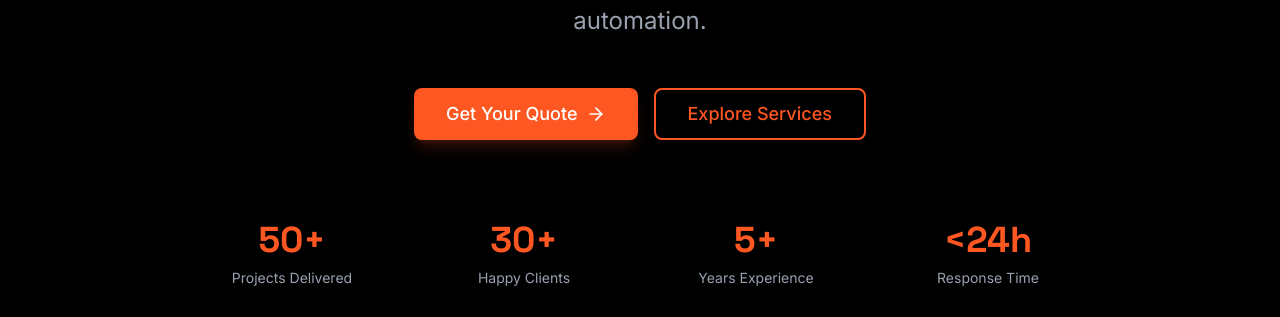
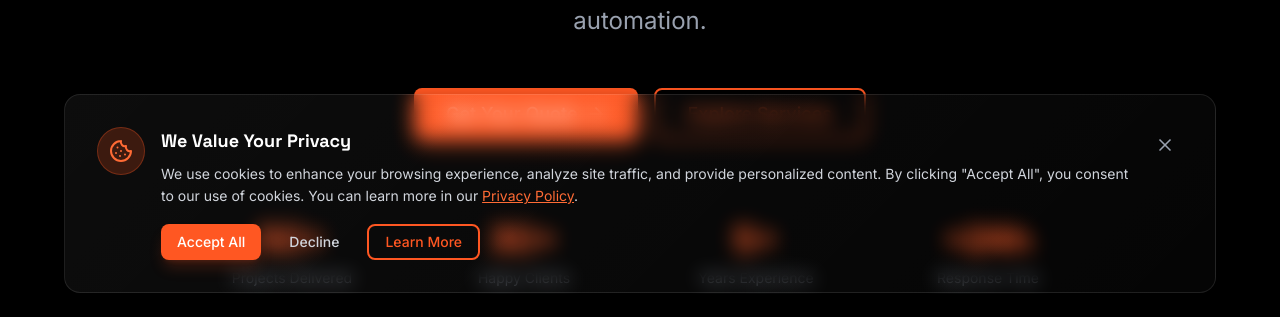
Before and after one commit to novyrix/site, a Next.js app: page / in a window 1280 px wide. Shown: the part 483-800 px from the top of the page. Built offline with nearby package versions, Linux system fonts and the light colour scheme; no server answers.

Commit message:
feat: add toast notifications to contact form, cookie consent banner, robots.txt and sitemap.xml

```diff
--- a/src/app/layout.tsx
+++ b/src/app/layout.tsx
@@ -6,6 +6,7 @@ import { Footer } from "@/components/footer";
 import { Preloader } from "@/components/preloader";
 import { SessionProvider } from "@/components/session-provider";
 import { ToastProvider } from "@/components/ui/toast";
+import { CookieConsent } from "@/components/cookie-consent";
 import { auth } from "@/lib/auth";
 import { Analytics } from "@vercel/analytics/react";
 import { SpeedInsights } from "@vercel/speed-insights/next";
@@ -68,6 +69,7 @@ export default async function RootLayout({
             <Navigation />
             {children}
             <Footer />
+            <CookieConsent />
           </ToastProvider>
         </SessionProvider>
         <Analytics />
--- /dev/null
+++ b/src/app/sitemap.ts
@@ -0,0 +1,80 @@
+import { MetadataRoute } from 'next'
+
+export default function sitemap(): MetadataRoute.Sitemap {
+  const baseUrl = 'https://www.novyrix.com'
+
+  return [
+    {
+      url: baseUrl,
+      lastModified: new Date(),
+      changeFrequency: 'weekly',
+      priority: 1,
+    },
+    {
+      url: `${baseUrl}/about`,
+      lastModified: new Date(),
+      changeFrequency: 'monthly',
+      priority: 0.8,
+    },
+    {
+      url: `${baseUrl}/services`,
+      lastModified: new Date(),
+      changeFrequency: 'monthly',
+      priority: 0.9,
+    },
+    {
+      url: `${baseUrl}/calculators`,
+      lastModified: new Date(),
+      changeFrequency: 'weekly',
+      priority: 0.9,
+    },
+    {
+      url: `${baseUrl}/calculators/website`,
+      lastModified: new Date(),
+      changeFrequency: 'weekly',
+      priority: 0.9,
+    },
+    {
+      url: `${baseUrl}/calculators/software`,
+      lastModified: new Date(),
+      changeFrequency: 'weekly',
+      priority: 0.9,
+    },
+    {
+      url: `${baseUrl}/calculators/automation`,
+      lastModified: new Date(),
+      changeFrequency: 'weekly',
+      priority: 0.9,
+    },
+    {
+      url: `${baseUrl}/contact`,
+      lastModified: new Date(),
+      changeFrequency: 'monthly',
+      priority: 0.7,
+    },
+    {
+      url: `${baseUrl}/terms`,
+      lastModified: new Date(),
+      changeFrequency: 'yearly',
+      priority: 0.3,
+    },
+    {
+      url: `${baseUrl}/privacy`,
+      lastModified: new Date(),
+      changeFrequency: 'yearly',
+      priority: 0.3,
+    },
+    {
+      url: `${baseUrl}/login`,
+      lastModified: new Date(),
+      changeFrequency: 'monthly',
+      priority: 0.5,
+    },
+    {
+      url: `${baseUrl}/register`,
+      lastModified: new Date(),
+      changeFrequency: 'monthly',
+      priority: 0.5,
+    },
+  ]
+}
--- a/src/components/contact-form.tsx
+++ b/src/components/contact-form.tsx
@@ -2,18 +2,18 @@
 
 import { useState } from 'react';
 import { Button } from '@/components/ui/button';
+import { useToastActions } from '@/components/ui/toast';
 import { Send } from 'lucide-react';
 import { trackEvent } from '@/lib/analytics';
 
 export function ContactForm() {
   const [isSubmitting, setIsSubmitting] = useState(false);
   const [submitted, setSubmitted] = useState(false);
-  const [error, setError] = useState('');
+  const toast = useToastActions();
 
   async function handleSubmit(e: React.FormEvent<HTMLFormElement>) {
     e.preventDefault();
     setIsSubmitting(true);
-    setError('');
 
     const formData = new FormData(e.currentTarget);
     const data = {
@@ -40,10 +40,18 @@ export function ContactForm() {
         source: 'contact_page'
       });
 
+      toast.success(
+        'Message Sent Successfully!',
+        "We'll get back to you within 24 hours."
+      );
+
       setSubmitted(true);
       (e.target as HTMLFormElement).reset();
     } catch (err) {
-      setError(err instanceof Error ? err.message : 'Failed to send message');
+      toast.error(
+        'Failed to Send Message',
+        err instanceof Error ? err.message : 'Please try again later.'
+      );
     } finally {
       setIsSubmitting(false);
     }
@@ -71,12 +79,6 @@ export function ContactForm() {
 
   return (
     <form onSubmit={handleSubmit} className="space-y-6">
-      {error && (
-        <div className="bg-red-500/10 border border-red-500/50 rounded-lg p-4 text-red-400 text-sm">
-          {error}
-        </div>
-      )}
-
       <div className="grid grid-cols-1 md:grid-cols-2 gap-6">
         <div>
           <label htmlFor="name" className="block text-sm font-medium mb-2">
--- /dev/null
+++ b/src/components/cookie-consent.tsx
@@ -0,0 +1,108 @@
+"use client";
+
+import * as React from "react";
+import { X, Cookie } from "lucide-react";
+import { Button } from "@/components/ui/button";
+
+export function CookieConsent() {
+  const [isVisible, setIsVisible] = React.useState(false);
+
+  React.useEffect(() => {
+    // Check if user has already consented
+    const consent = localStorage.getItem("cookie-consent");
+    if (!consent) {
+      // Show banner after a short delay
+      setTimeout(() => setIsVisible(true), 1000);
+    }
+  }, []);
+
+  const handleAccept = () => {
+    localStorage.setItem("cookie-consent", "accepted");
+    setIsVisible(false);
+
+    // Initialize analytics or other tracking here
+    if (typeof window !== "undefined") {
+      // Example: Enable Google Analytics
+      // window.gtag?.('consent', 'update', {
+      //   analytics_storage: 'granted'
+      // });
+    }
+  };
+
+  const handleDecline = () => {
+    localStorage.setItem("cookie-consent", "declined");
+    setIsVisible(false);
+  };
+
+  if (!isVisible) return null;
+
+  return (
+    <div className="fixed bottom-0 left-0 right-0 z-[150] p-4 md:p-6 animate-slideUp">
+      <div className="max-w-6xl mx-auto">
+        <div className="glass-card border border-white/20 rounded-xl p-6 md:p-8 shadow-2xl">
+          <div className="flex items-start gap-4">
+            {/* Icon */}
+            <div className="flex-shrink-0">
+              <div className="w-12 h-12 rounded-full bg-primary-500/20 border border-primary-500/30 flex items-center justify-center">
+                <Cookie className="w-6 h-6 text-primary-400" />
+              </div>
+            </div>
+
+            {/* Content */}
+            <div className="flex-1 min-w-0">
+              <h3 className="text-lg font-display font-bold text-white mb-2">
+                We Value Your Privacy
+              </h3>
+              <p className="text-sm text-gray-300 leading-relaxed mb-4">
+                We use cookies to enhance your browsing experience, analyze site traffic, and provide personalized content. By clicking "Accept All", you consent to our use of cookies. You can learn more in our{" "}
+                <a
+                  href="/privacy"
+                  className="text-primary-400 hover:text-primary-300 underline"
+                >
+                  Privacy Policy
+                </a>
+                .
+              </p>
+
+              {/* Actions */}
+              <div className="flex flex-col sm:flex-row gap-3">
+                <Button
+                  size="sm"
+                  onClick={handleAccept}
+                  className="flex-1 sm:flex-initial"
+                >
+                  Accept All
+                </Button>
+                <Button
+                  size="sm"
+                  variant="ghost"
+                  onClick={handleDecline}
+                  className="flex-1 sm:flex-initial"
+                >
+                  Decline
+                </Button>
+                <Button
+                  size="sm"
+                  variant="outline"
+                  asChild
+                  className="flex-1 sm:flex-initial"
+                >
+                  <a href="/privacy">Learn More</a>
+                </Button>
+              </div>
+            </div>
+
+            {/* Close Button */}
+            <button
+              onClick={handleDecline}
+              className="flex-shrink-0 p-2 hover:bg-white/10 rounded-lg transition-colors"
+              aria-label="Close"
+            >
+              <X className="w-5 h-5 text-gray-400" />
+            </button>
+          </div>
+        </div>
+      </div>
+    </div>
+  );
+}
```
Also changed, not shown: public/robots.txt (added).
